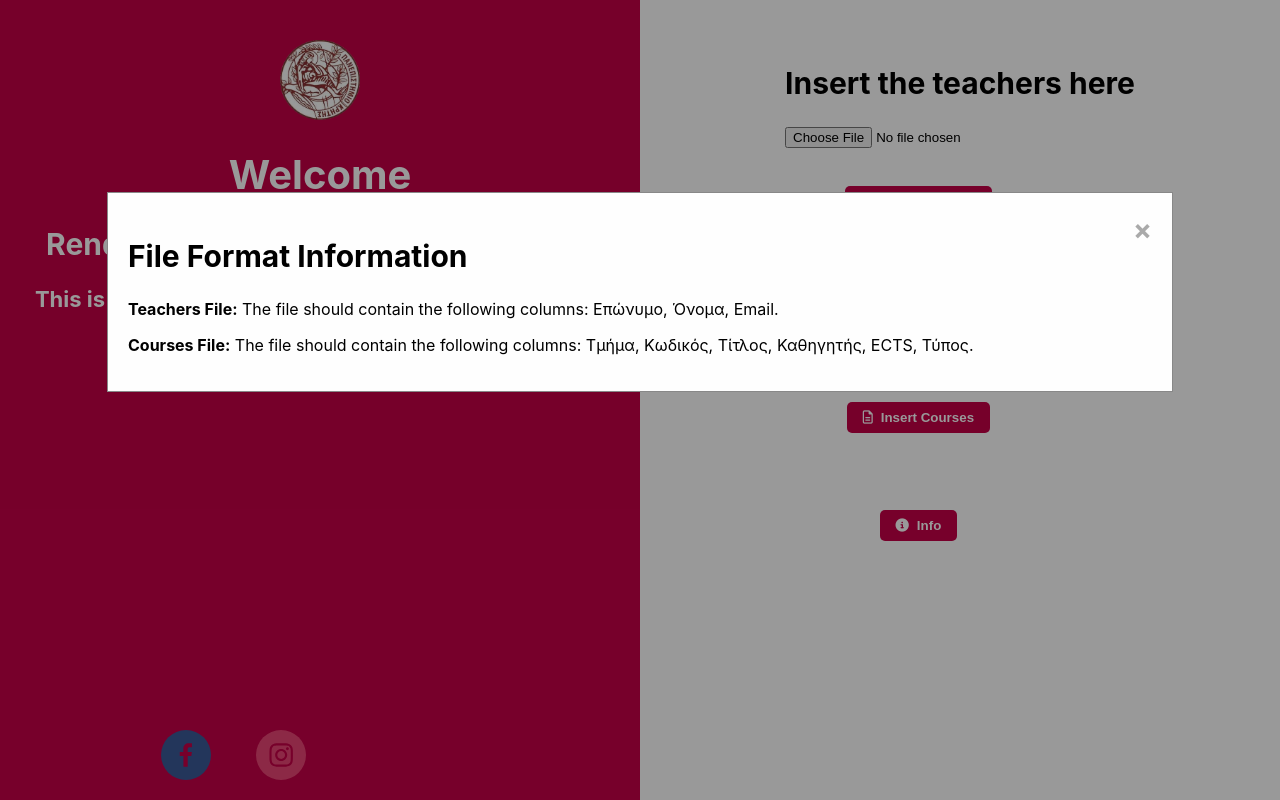
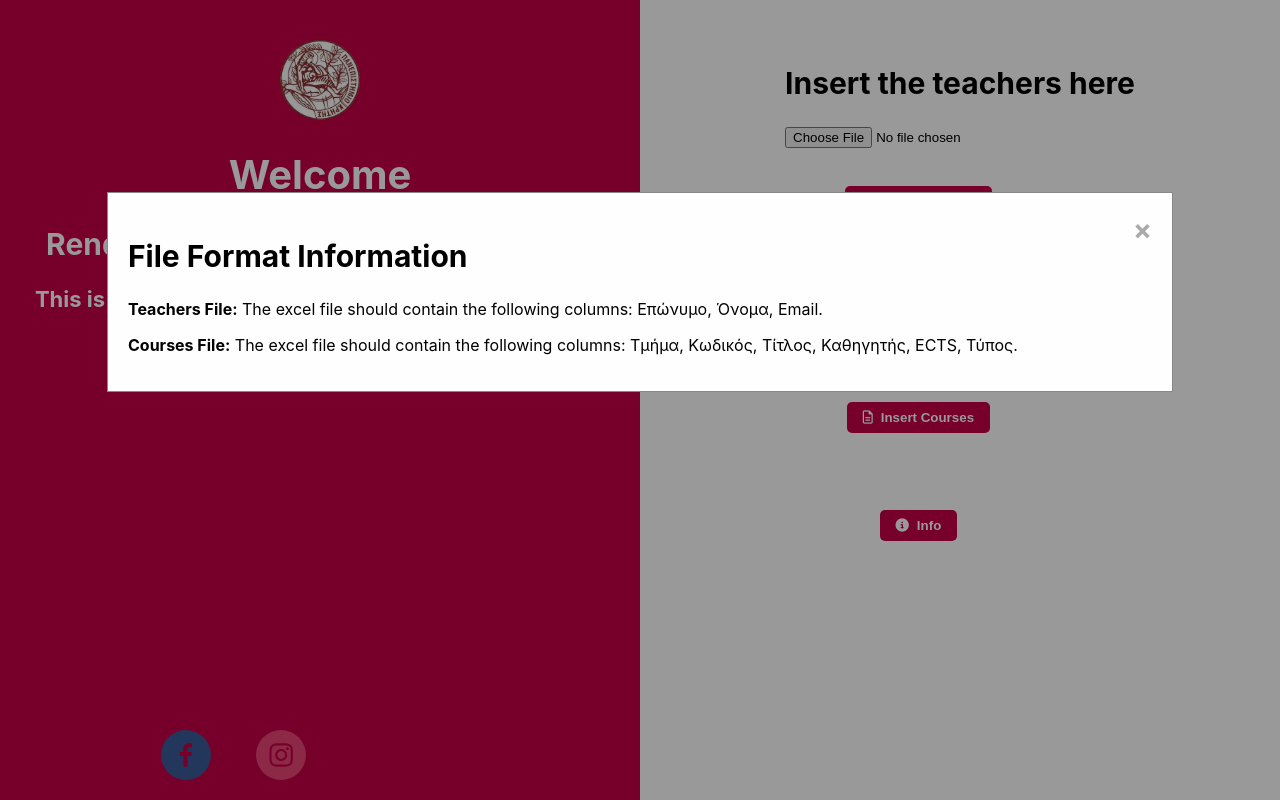
Before and after one commit to anestiskivro/CSD-Client, a React (Create React App) app: page /admin in a window 1280 px wide. Both pictures are taken after a click on the button "Info". Shown: the top 800 px of the page. Built offline with nearby package versions, Linux system fonts and the light colour scheme.

Commit message:
admin info complete

```diff
--- a/src/components/admin_op.js
+++ b/src/components/admin_op.js
@@ -102,8 +102,8 @@ function AdminOp() {
                     <div className="modal-content">
                         <span className="close" onClick={handleCloseInfo}>&times;</span>
                         <h2>File Format Information</h2>
-                        <p><strong>Teachers File:</strong> The file should contain the following columns: Επώνυμο, Όνομα, Email.</p>
-                        <p><strong>Courses File:</strong> The file should contain the following columns: Τμήμα, Κωδικός, Τίτλος, Καθηγητής, ECTS, Τύπος.</p>
+                        <p><strong>Teachers File:</strong> The excel file should contain the following columns: Επώνυμο, Όνομα, Email.</p>
+                        <p><strong>Courses File:</strong> The excel file should contain the following columns: Τμήμα, Κωδικός, Τίτλος, Καθηγητής, ECTS, Τύπος.</p>
                     </div>
                 </div>
             )}
```
